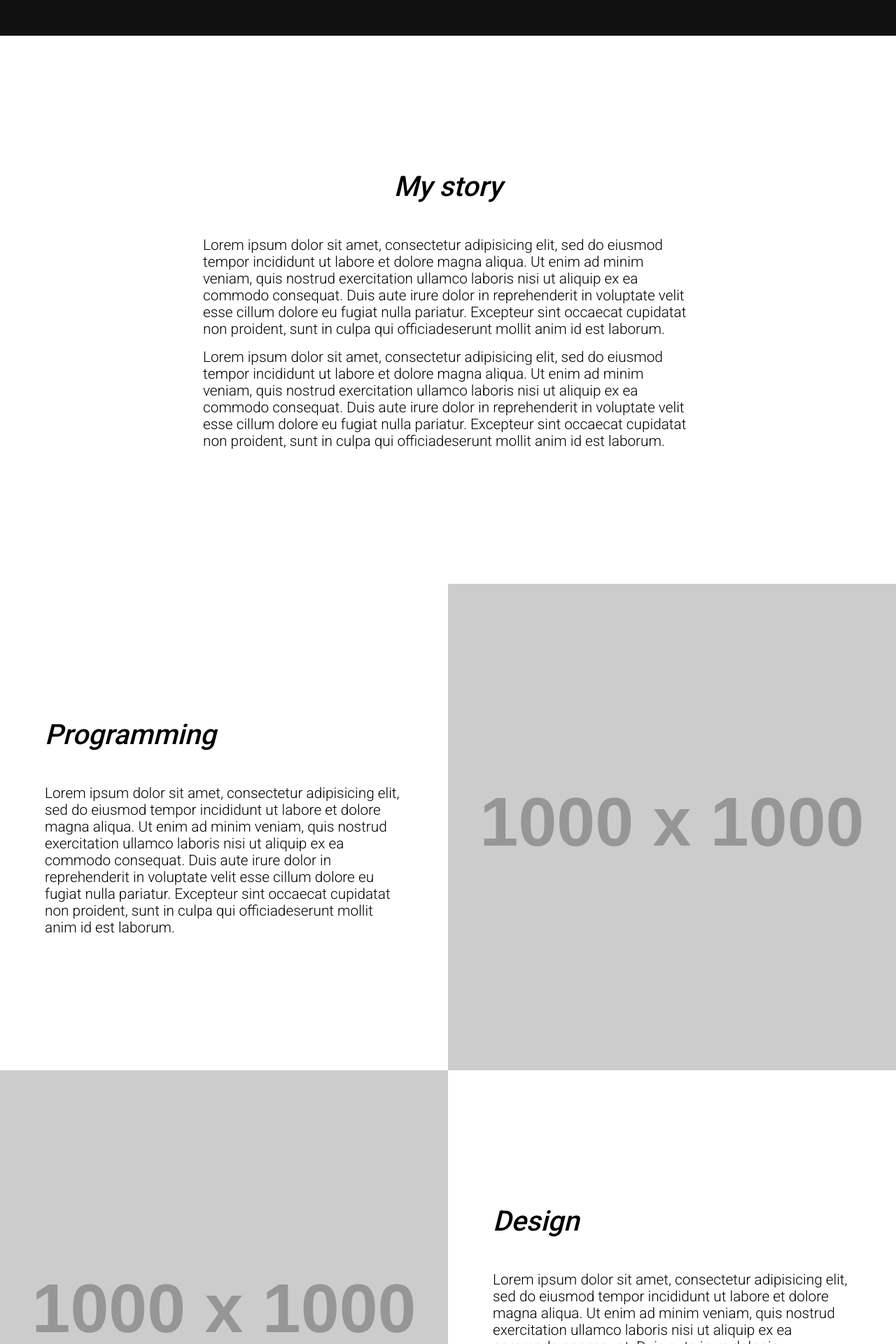
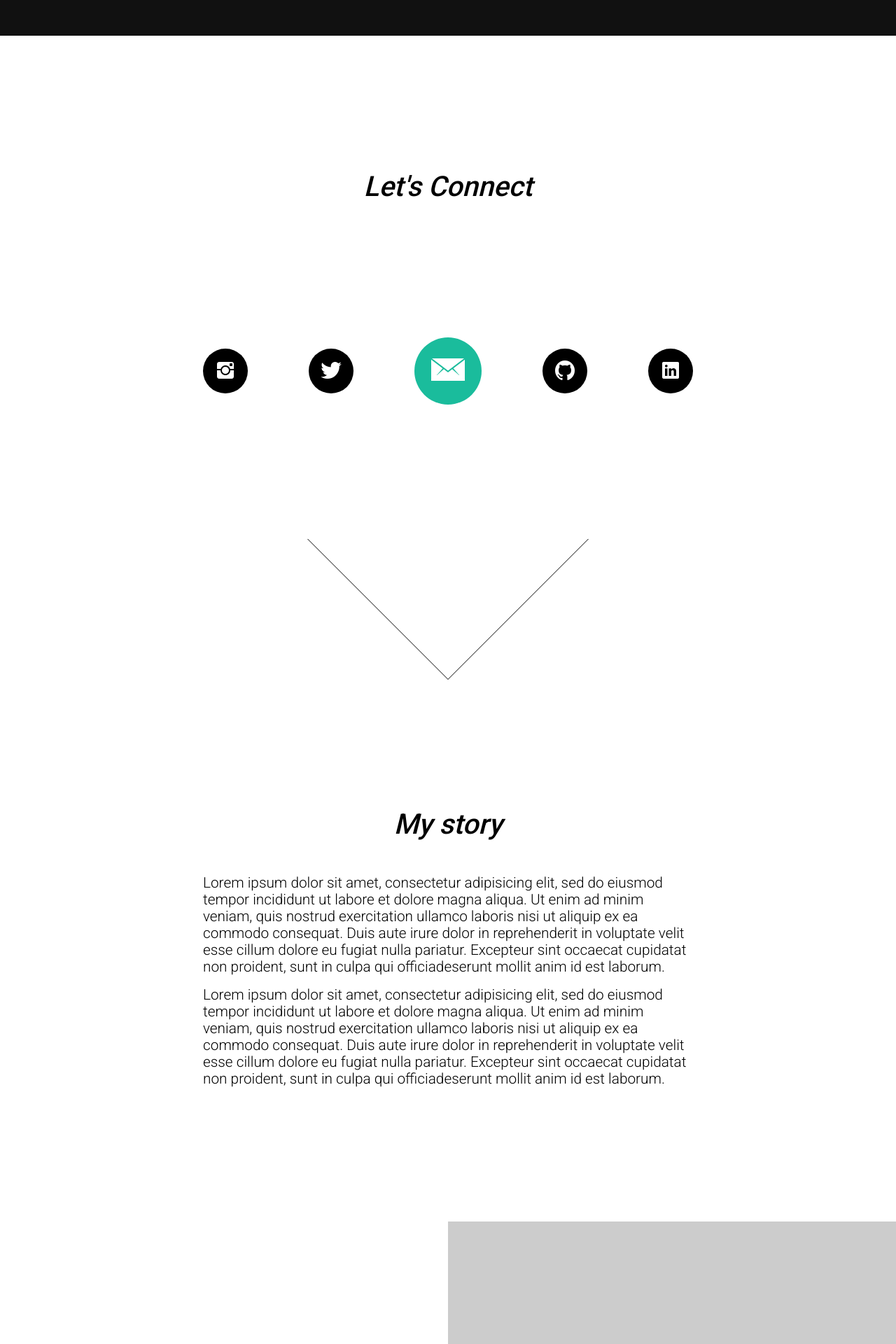
Before and after one commit to jessevdp/jessevdp.github.io, a Jekyll site: the page built from index.html, in a window 1280 px wide. Shown: the part 2451-4371 px from the top of the page at 70% size. Built offline with Jekyll 4.4.1, drawn with Linux system fonts in a browser that asks for light colours.

Commit message:
WIP connect section
Still a lot to be improved…

```diff
--- /dev/null
+++ b/_sass/connect.sass
@@ -0,0 +1,57 @@
+section#connect
+  background-color: #fff
+
+  padding: $vertical-spacer $side-spacing
+
+  h2
+    text-align: center
+    margin-bottom: $vertical-spacer
+
+  .links
+    max-width: $max-width
+    margin: 0 auto
+    display: flex
+    align-items: center
+    justify-content: space-between
+    a
+      height: 4rem
+      width: 4rem
+      border-radius: 50% //$border-radius
+      background-color: #000
+      color: #fff
+      position: relative
+      i
+        font-size: 2rem
+        position: absolute
+        top: 50%
+        left: 50%
+        transform: translate(-50%, -50%)
+      &.special
+        height: 6rem
+        width: 6rem
+        background-color: $color-main
+        i
+          font-size: 4rem
+  .arrow
+    position: relative
+    height: $vertical-spacer
+    //overflow: hidden
+    &:before, &:after
+      top: 100%
+      left: 50%
+      border: solid transparent
+      content: ''
+      height: 0
+      width: 0
+      position: absolute
+      pointer-events: none
+    &:after
+      border-color: rgba(255, 255, 255, 0)
+      border-top-color: #fff
+      border-width: 200px
+      margin-left: -200px
+    &:before
+      border-color: rgba(0, 0, 0, 0)
+      border-top-color: #000
+      border-width: 201px
+      margin-left: -201px
--- a/_sass/global.sass
+++ b/_sass/global.sass
@@ -22,7 +22,7 @@ a.cta
   padding: 1rem 2rem
   color: $text-color-light
   background-color: $color-main
-  border-radius: 3px
+  border-radius: $border-radius
   font-weight: 500
   text-transform: uppercase
   text-decoration: none
--- a/_sass/variables.sass
+++ b/_sass/variables.sass
@@ -5,6 +5,7 @@ $text-color-light: #fff
 $text-color-light-secondary: rgba($text-color-light, .8)
 
 $max-width: 700px
+$border-radius: 3px
 
 $side-spacing: 4rem
 $side-spacing-small: 1rem
--- a/css/master.sass
+++ b/css/master.sass
@@ -14,4 +14,5 @@
 @import "navbar"
 @import "home-header"
 @import "home-portfolio"
+@import "connect"
 @import "about"
--- a/index.html
+++ b/index.html
@@ -42,6 +42,18 @@ layout: default
   <div class="cta">
     <a class="cta"href="{{ site.baseurl }}/work">view all projects</a>
   </div>
+</section>
+
+<section id="connect">
+  <h2>Let's Connect</h2>
+  <div class="links">
+    <a href="#"><i class="ion-logo-instagram"></i></a>
+    <a href="#"><i class="ion-logo-twitter"></i></a>
+    <a href="#" class="special"><i class="ion-ios-mail"></i></a>
+    <a href="#"><i class="ion-logo-github"></i></a>
+    <a href="#"><i class="ion-logo-linkedin"></i></a>
+  </div>
+  <div class="arrow"></div>
 </section>
 
 <section id="about">
```
